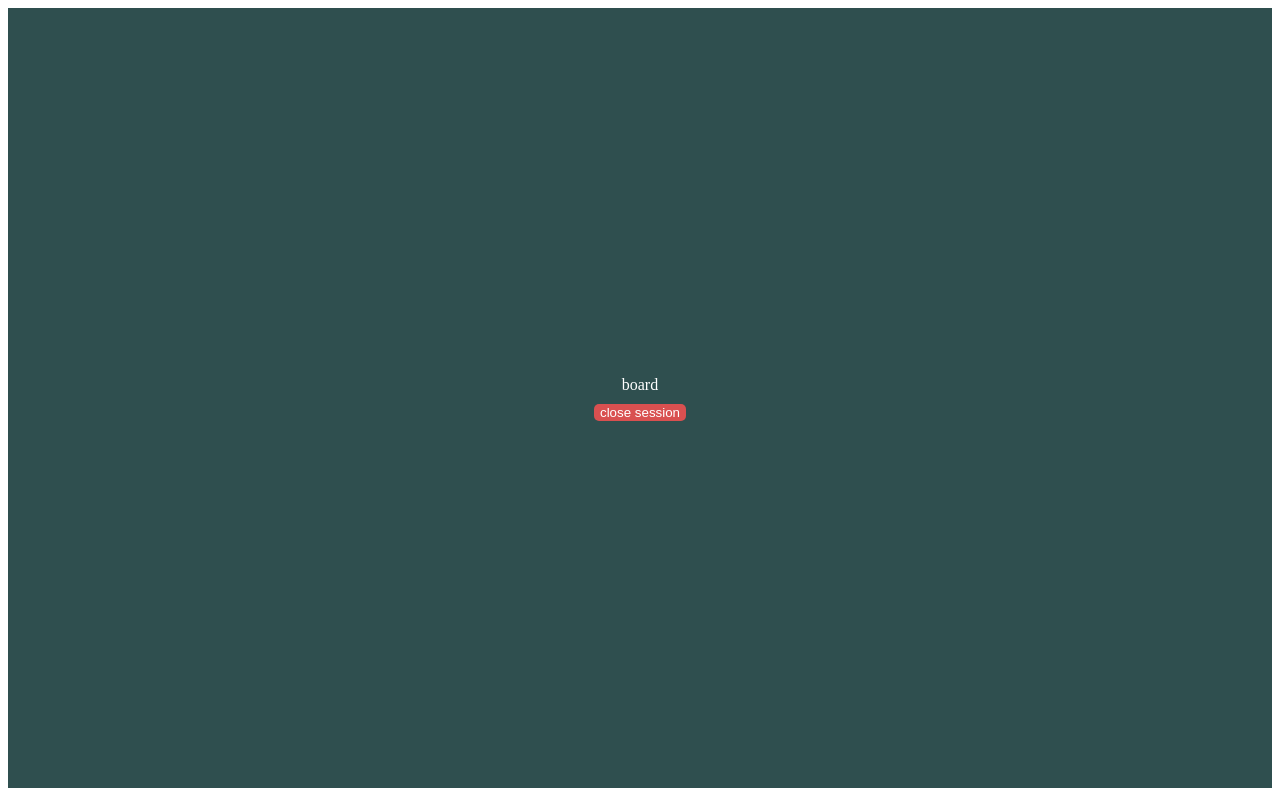
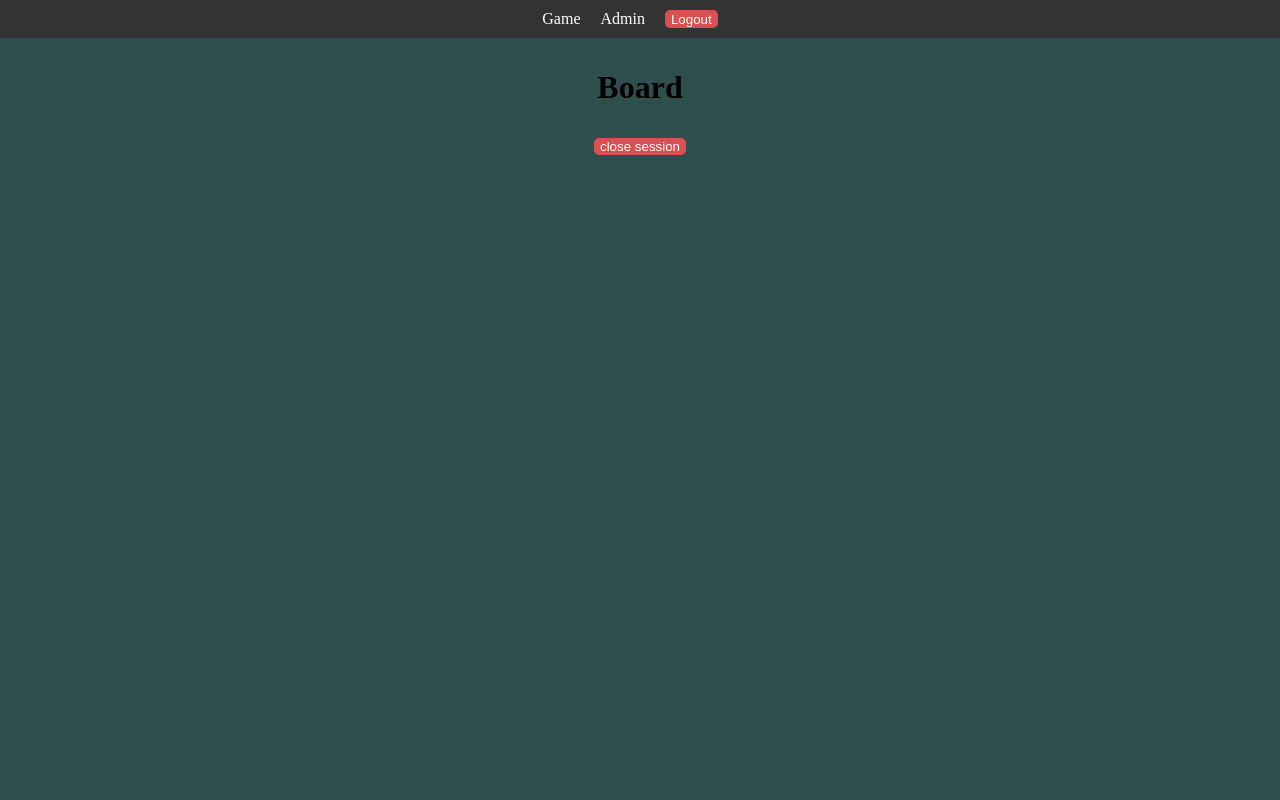
Before and after one commit to rvosistemas/hanged-app, a Vue app: page /board in a window 1280 px wide. Built offline with nearby package versions, Linux system fonts and the light colour scheme; no server answers; sample sign-in values are in the browser's storage.

Commit message:
fixing styles and create navbar

```diff
--- a/src/App.vue
+++ b/src/App.vue
@@ -10,15 +10,13 @@
 
 <style scoped>
 #app {
-  background-color: darkslategrey;
-  color: white;
-  display: flex;
-  flex-direction: column;
-  align-items: center;
-  justify-content: center;
-  width: 100%;
-  height: 97.5vh;
   margin: 0;
   padding: 0;
+  position: fixed;
+  top: 0;
+  left: 0;
+  width: 100%;
+  height: 100%;
+  background-color: darkslategrey
 }
 </style>
--- a/src/components/Board.vue
+++ b/src/components/Board.vue
@@ -1,16 +1,14 @@
 <template>
+    <Navbar />
     <div class="board-container">
-        board
-        <!-- <button @click="goToLogin" class="login-btn">close session</button> -->
+        <h1>Board</h1>
         <button @click="goToLogin" class="login-btn">close session</button>
     </div>
 </template>
 
 <script setup lang="ts">
-// import { ref, inject } from "vue";
 import { useRouter } from "vue-router";
-
-// const FLASK_API_BASE_URL = inject<string>("FLASK_API_BASE_URL");
+import Navbar from "./Navbar/Navbar.vue";
 
 const router = useRouter();
 
@@ -22,11 +20,9 @@ const goToLogin = () => {
 
 <style scoped>
 .board-container {
-    display: flex;
-    flex-direction: column;
-    align-items: center;
-    justify-content: center;
-    /* height: 100vh; */
+    display: block;
+    text-align: center;
+    padding: 10px;
 }
 
 .login-btn {
--- /dev/null
+++ b/src/components/Navbar/Navbar.vue
@@ -0,0 +1,48 @@
+<template>
+    <nav class="navbar">
+        <router-link to="/board" class="nav-link">Game</router-link>
+        <router-link v-if="isAdmin" to="/admin" class="nav-link">Admin</router-link>
+        <button @click="goToLogin" class="nav-link logout-btn">Logout</button>
+    </nav>
+</template>
+
+<script setup lang="ts">
+import { ref } from "vue";
+import { useRouter } from "vue-router";
+
+const isAdmin = ref(false);
+const router = useRouter();
+
+const goToLogin = () => {
+    router.push({ path: "/login" });
+};
+
+// Recuperar el rol del usuario del localStorage y verificar si es admin
+const userRole = localStorage.getItem("userRole");
+if (userRole === "admin") {
+    isAdmin.value = true;
+}
+</script>
+
+<style scoped>
+.navbar {
+    display: flex;
+    justify-content: center;
+    padding: 10px;
+    background-color: #333;
+}
+
+.nav-link {
+    color: white;
+    margin-right: 20px;
+    text-decoration: none;
+}
+
+.logout-btn {
+    background-color: #d95050;
+    border: none;
+    border-radius: 5px;
+    color: white;
+    cursor: pointer;
+}
+</style>
--- a/src/components/LoginForm.vue
+++ b/src/components/auth/LoginForm.vue
@@ -1,15 +1,18 @@
 <template>
+    <div class="login-container">
         <p class="login-title">LOGIN</p>
         <form @submit.prevent="submitForm" class="form-container">
             <input v-model="username" placeholder="Username" />
             <input v-model="password" type="password" placeholder="Password" />
             <button type="submit" class="submit-btn">Login</button>
             <p v-if="errorMessage" class="error-message">{{ errorMessage }}</p>
-        <p v-if="successMessage" class="success-message">{{ successMessage }}</p>
+            <p v-if="successMessage" class="success-message">{{ successMessage }}
+            </p>
             <button @click="goToRegister" class="register-btn">I don't have an
                 account,
                 Sign up</button>
         </form>
+    </div>
 </template>
 
 <script setup lang="ts">
@@ -62,6 +65,7 @@ async function login(userData: Object) {
         } else {
             successMessage.value = data.message;
             localStorage.setItem('token', data.access_token);
+            localStorage.setItem('userRole', data.user.role);
 
             // Wait for 2 seconds (2000 milliseconds) before navigating to 'board'
             setTimeout(() => {
@@ -81,6 +85,22 @@ const goToRegister = () => {
 </script>
 
 <style scoped lang="scss">
+.login-container {
+    display: flex;
+    flex-direction: column;
+    justify-content: center;
+    align-items: center;
+    height: 80vh;
+    background-color: darkslategrey;
+}
+
+.login-title {
+    text-align: center;
+    font-size: 30px;
+    font-weight: bold;
+    color: white;
+}
+
 .form-container {
     display: flex;
     flex-direction: column;
--- a/src/components/RegisterForm.vue
+++ b/src/components/auth/RegisterForm.vue
@@ -1,4 +1,5 @@
 <template>
+    <div class="register-container">
         <p class="register-title">SIGN UP</p>
         <form @submit.prevent="submitForm" class="form-container">
             <input v-model="username" placeholder="Username" />
@@ -9,11 +10,13 @@
                    placeholder="Confirm Password" />
             <button type="submit" class="submit-btn">Sign up</button>
             <p v-if="errorMessage" class="error-message">{{ errorMessage }}</p>
-        <p v-if="successMessage" class="success-message">{{ successMessage }}</p>
+            <p v-if="successMessage" class="success-message">{{ successMessage }}
+            </p>
             <button @click="goToLogin" class="login-btn">I already have an account,
                 Start
                 session</button>
         </form>
+    </div>
 </template>
 
 <script setup lang="ts">
@@ -88,10 +91,20 @@ const goToLogin = () => {
 
 
 <style scoped lang="scss">
-register-title {
+.register-container {
+    display: flex;
+    flex-direction: column;
+    justify-content: center;
+    align-items: center;
+    height: 80vh;
+    background-color: darkslategrey;
+}
+
+.register-title {
+    text-align: center;
     font-size: 30px;
-    font-weight: bolder;
-    text-align: center;
+    font-weight: bold;
+    color: white;
 }
 
 .form-container {
--- a/src/main.ts
+++ b/src/main.ts
@@ -1,8 +1,8 @@
 import { createApp } from 'vue';
 import { createRouter, createWebHistory, RouteRecordRaw } from 'vue-router';
 import App from './App.vue';
-import LoginForm from './components/LoginForm.vue';
-import RegisterForm from './components/RegisterForm.vue';
+import LoginForm from './components/auth/LoginForm.vue';
+import RegisterForm from './components/auth/RegisterForm.vue';
 import Board from './components/Board.vue';
 
 import { FLASK_API_BASE_URL, VUE_API_BASE_URL } from '../config';
```
Also changed, not shown: 1 other file (tests, documents, lock files or other folders). Lines whose indentation alone changed are shown as unchanged.
